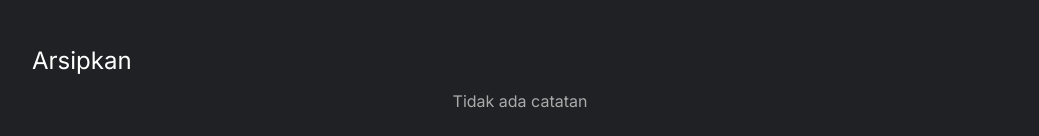
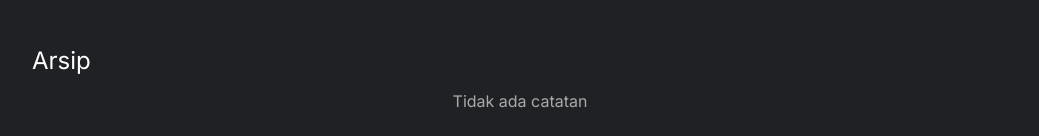
Before and after one commit to Anjasfedo/Submission-ReactJS-Dicoding, a React (Vite) app: page / in a window 1280 px wide. Shown: the part 1086-1222 px from the top of the page, without its empty margins (120-1159 px from the left). Built offline with nearby package versions, Linux system fonts and the light colour scheme.

Commit message:
Add New Note

```diff
--- a/src/NoteApp.jsx
+++ b/src/NoteApp.jsx
@@ -1,14 +1,22 @@
 import React, { useEffect, useState } from "react";
-import { getInitialData } from "./utils";
+import { getInitialData, showFormattedDate } from "./utils";
 import NoteHeader from "./components/NoteHeader";
 import NoteBody from "./components/NoteBody";
 
 const NoteApp = () => {
-  const [initNotes, setinitNotes] = useState(getInitialData());
+  const [initNotes, setInitNotes] = useState(getInitialData());
 
-  const [notes, setnotes] = useState(initNotes);
+  const [notes, setNotes] = useState(initNotes);
 
   const [inputSearch, setInputSearch] = useState("");
+
+  const genereteId = () => +new Date();
+  const generateDate = () => new Date().toISOString();
+
+  const [inputNote, setInputNote] = useState({
+    title: "",
+    body: "",
+  });
 
   const handleChangeSearch = (event) => {
     const { value } = event.target;
@@ -17,18 +25,41 @@ const NoteApp = () => {
 
   useEffect(() => {
     if (inputSearch.length > 0) {
-      setnotes(
+      setNotes(
         notes.filter((note) =>
           note.title.toLowerCase().includes(inputSearch.toLowerCase())
         )
       );
     } else {
-      setnotes(initNotes)
+      setNotes(initNotes);
     }
   }, [inputSearch]);
 
   const notesAll = notes.filter((note) => !note.archived);
   const notesArchive = notes.filter((note) => note.archived);
+
+  const InputNewNoteHandler = (event) => {
+    const { name, value } = event.target;
+    setInputNote({
+      ...inputNote,
+      [name]: value,
+    });
+  };
+
+  const addNoteHandler = (event) => {
+    event.preventDefault();
+
+    const noteObj = {
+      id: genereteId(),
+      title: inputNote.title,
+      body: inputNote.body,
+      archived: false,
+      createdAt: generateDate(),
+    };
+    console.log(noteObj);
+
+    setNotes([...notes, noteObj]);
+  };
 
   return (
     <>
@@ -37,7 +68,13 @@ const NoteApp = () => {
         handleChangeSearch={handleChangeSearch}
       />
 
-      <NoteBody notesAll={notesAll} notesArchive={notesArchive} />
+      <NoteBody
+        notesAll={notesAll}
+        notesArchive={notesArchive}
+        InputNewNoteHandler={InputNewNoteHandler}
+        inputNote={inputNote}
+        addNoteHandler={addNoteHandler}
+      />
     </>
   );
 };
--- a/src/components/NoteBody.jsx
+++ b/src/components/NoteBody.jsx
@@ -2,14 +2,14 @@ import React from "react";
 import NoteInput from "./NoteInput";
 import NoteList from "./NoteList";
 
-const NoteBody = ({ notesAll, notesArchive }) => {
+const NoteBody = ({ notesAll, notesArchive, InputNewNoteHandler, inputNote, addNoteHandler }) => {
 
   return (
     <div className="note-app__body">
-      <NoteInput />
+      <NoteInput InputNewNoteHandler={InputNewNoteHandler} inputNote={inputNote} addNoteHandler={addNoteHandler} />
       <h2>Catatan aktif</h2>
       <NoteList notes={notesAll} />
-      <h2>Arsipkan</h2>
+      <h2>Arsip</h2>
       <NoteList notes={notesArchive} />
     </div>
   );
--- a/src/components/NoteInput.jsx
+++ b/src/components/NoteInput.jsx
@@ -1,20 +1,26 @@
 import React from "react";
 
-const NoteInput = () => {
+const NoteInput = ({ InputNewNoteHandler, inputNote, addNoteHandler }) => {
   return (
     <div className="note-input">
       <h2>Buat catatan</h2>
-      <form action="">
+      <form onSubmit={addNoteHandler}>
         <p className="note-input__title__char-limit">Sisa karakter: </p>
         <input
           type="text"
           className="note-input__title"
           placeholder="Ini adalah judul ..."
+          name="title"
+          value={inputNote.title}
+          onChange={InputNewNoteHandler}
         />
         <textarea
           rows="5"
           className="note-input__body"
           placeholder="Tuliskan catatanmu di sini"
+          name="body"
+          value={inputNote.body}
+          onChange={InputNewNoteHandler}
         />
         <button>Buat</button>
       </form>
--- a/src/components/NoteList.jsx
+++ b/src/components/NoteList.jsx
@@ -5,7 +5,6 @@ const NoteList = ({ notes }) => {
   if (notes.length === 0) {
     return <p className="notes-list__empty-message">Tidak ada catatan</p>;
   }
-  console.log(notes);
 
   return (
     <>
```
